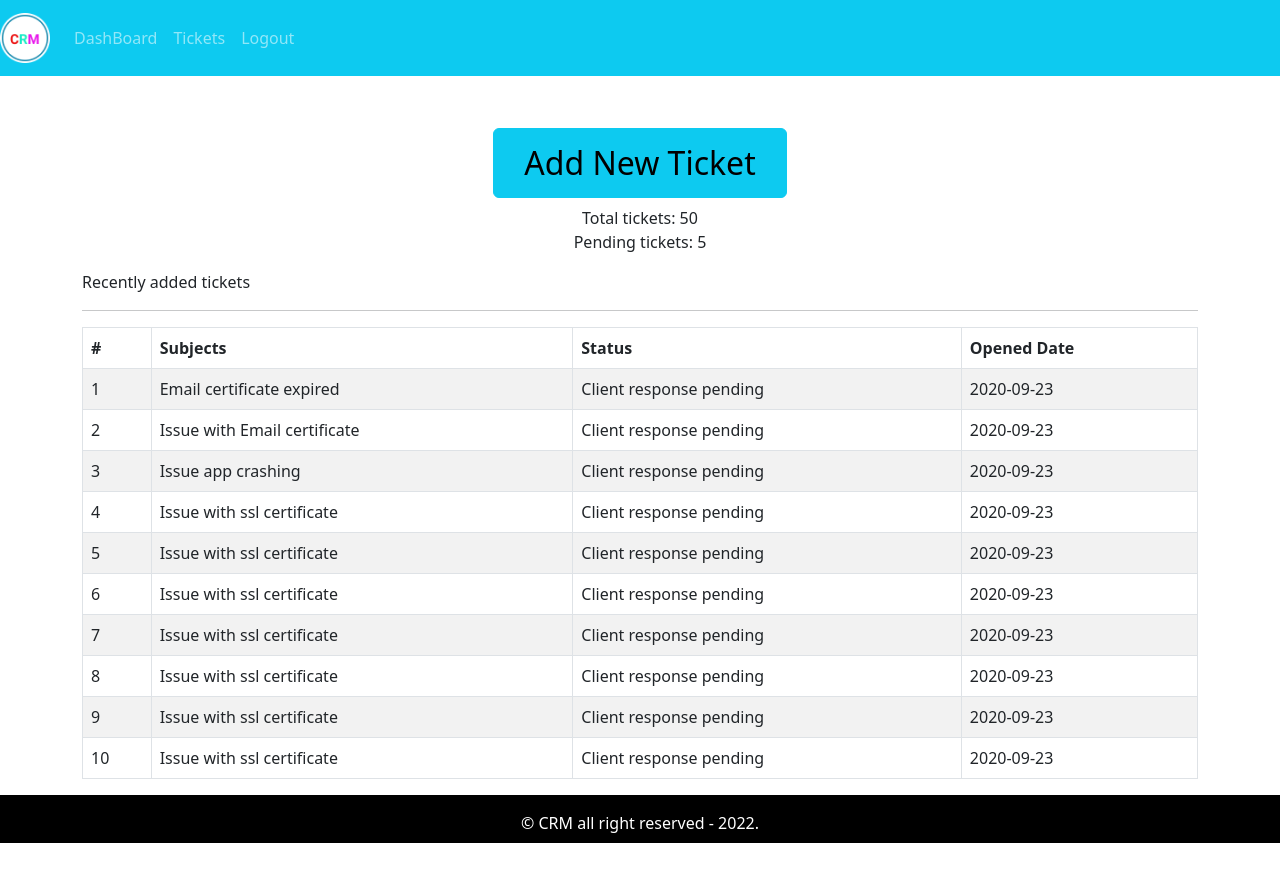
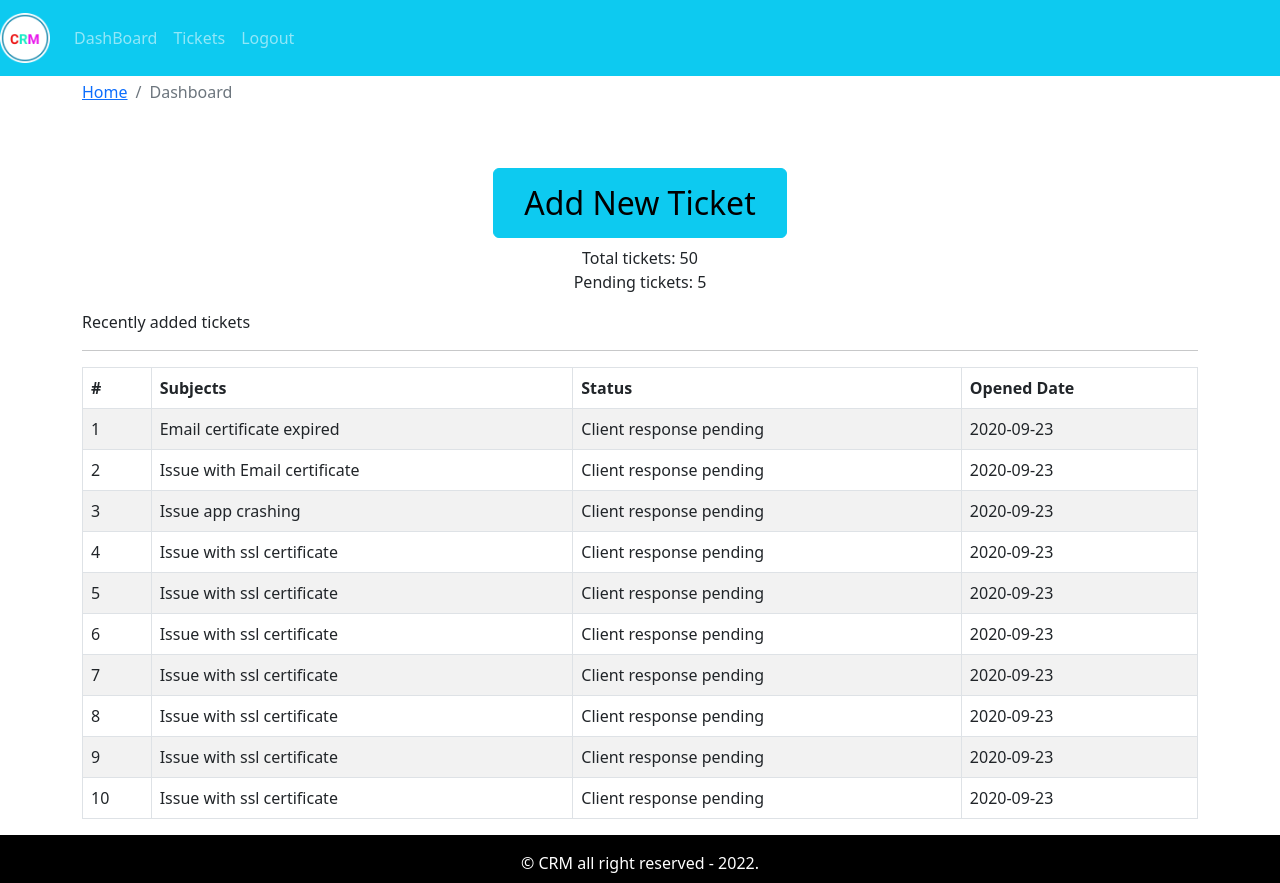
Before and after one commit to yash3886/CRM-frontend, a React (Create React App) app: page / in a window 1280 px wide. Before the commit the page ends 843 px from the top, so only its background shows below. Built offline with nearby package versions, Linux system fonts and the light colour scheme.

Commit message:
breadcrumb added

```diff
--- /dev/null
+++ b/src/Components/Breadcrumb/breadcrumb.comp.js
@@ -0,0 +1,11 @@
+import React from "react";
+import { Breadcrumb } from "react-bootstrap";
+
+export const PageBreadcrumb = ({page}) => {
+    return (
+        <Breadcrumb>
+            <Breadcrumb.Item href="/">Home</Breadcrumb.Item>
+            <Breadcrumb.Item active>{page}</Breadcrumb.Item>
+        </Breadcrumb>
+    )
+}
--- a/src/layout/DefaultLayout.js
+++ b/src/layout/DefaultLayout.js
@@ -5,7 +5,7 @@
 export const DefaultLayout = ({children}) => {
     return (
         <div className='default-layout'>
-            <header className='header'>
+            <header className='header mb-2'>
                 <Header />
             </header>
             <main className='main'>
--- a/src/page/Dashboard/Dashboard.page.js
+++ b/src/page/Dashboard/Dashboard.page.js
@@ -2,10 +2,16 @@
 import { Container, Row, Col, Button } from "react-bootstrap";
 import { TicketTable } from "../../Components/ticket-table/TicketTable.comp";
 import tickets from '../../assets/data/dummy-tickets.json';
+import { PageBreadcrumb } from "../../Components/Breadcrumb/breadcrumb.comp";
 
 export const Dashboard = () => {
     return (
         <Container>
+            <Row>
+                <Col>
+                <PageBreadcrumb page="Dashboard" />
+                </Col>
+            </Row>
             <Row>
                 <Col className="text-center mt-5 mb-2">
                     <Button variant="info"
```
